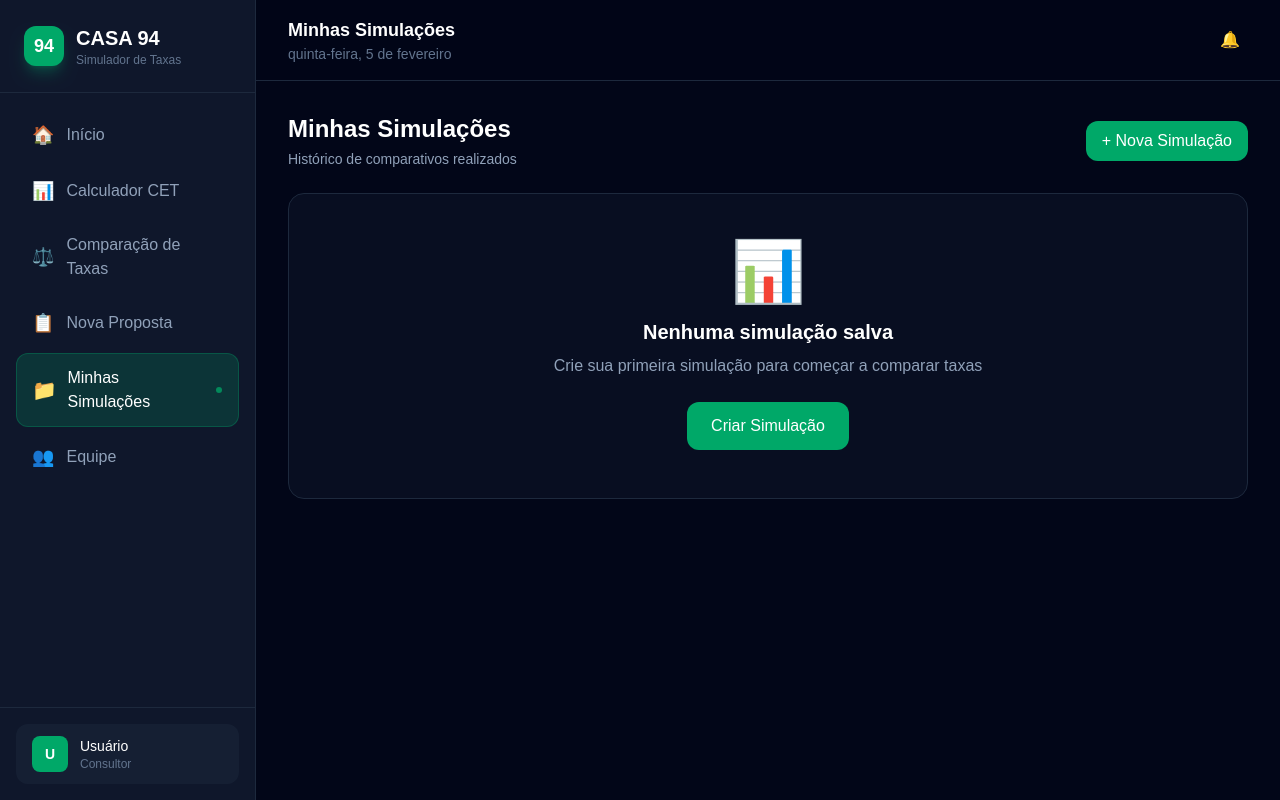
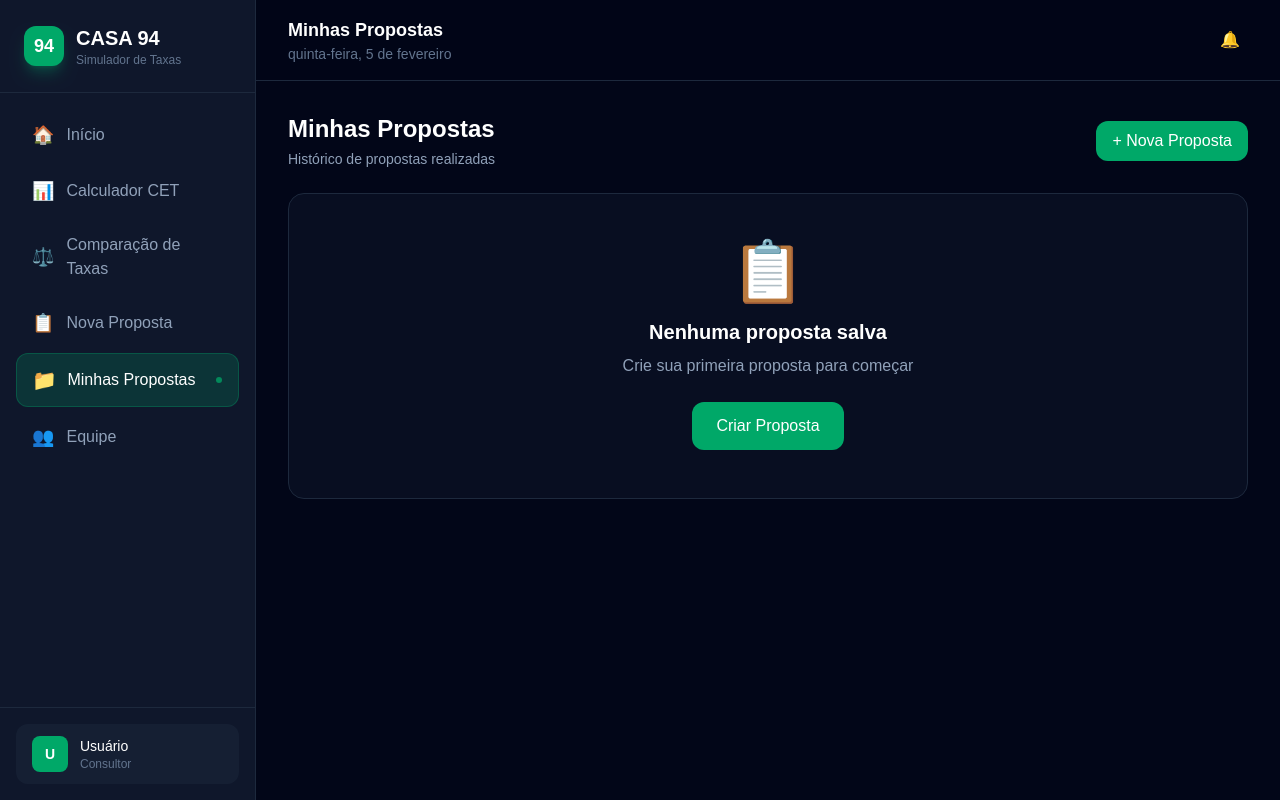
Before and after one commit to SDRCasagrande/casa94-stone, a Next.js app: page /dashboard/simulacoes in a window 1280 px wide. Built offline with nearby package versions, Linux system fonts and the light colour scheme.

Commit message:
feat: rename Simulações to Propostas, button links to Nova Proposta

```diff
--- a/src/app/dashboard/layout.tsx
+++ b/src/app/dashboard/layout.tsx
@@ -13,7 +13,7 @@ const menuItems = [
     { href: '/dashboard/cet', icon: '📊', label: 'Calculador CET' },
     { href: '/dashboard/comparativo', icon: '⚖️', label: 'Comparação de Taxas' },
     { href: '/dashboard/proposta', icon: '📋', label: 'Nova Proposta' },
-    { href: '/dashboard/simulacoes', icon: '📁', label: 'Minhas Simulações' },
+    { href: '/dashboard/simulacoes', icon: '📁', label: 'Minhas Propostas' },
     { href: '/dashboard/equipe', icon: '👥', label: 'Equipe' },
 ];
 
--- a/src/app/dashboard/simulacoes/page.tsx
+++ b/src/app/dashboard/simulacoes/page.tsx
@@ -12,28 +12,28 @@ export default function SimulacoesPage() {
             {/* Header */}
             <div className="flex flex-col sm:flex-row items-start sm:items-center justify-between gap-4">
                 <div>
-                    <h1 className="text-2xl font-bold text-white mb-1">Minhas Simulações</h1>
-                    <p className="text-slate-400 text-sm">Histórico de comparativos realizados</p>
+                    <h1 className="text-2xl font-bold text-white mb-1">Minhas Propostas</h1>
+                    <p className="text-slate-400 text-sm">Histórico de propostas realizadas</p>
                 </div>
                 <a
-                    href="/dashboard/comparativo"
+                    href="/dashboard/proposta"
                     className="px-4 py-2 bg-[#00A868] hover:bg-[#009960] text-white font-medium rounded-xl transition-all"
                 >
-                    + Nova Simulação
+                    + Nova Proposta
                 </a>
             </div>
 
             {/* Empty State */}
             {simulations.length === 0 && (
                 <div className="bg-slate-900/50 border border-slate-800 rounded-2xl p-12 text-center">
-                    <div className="text-6xl mb-4">📊</div>
-                    <h3 className="text-xl font-semibold text-white mb-2">Nenhuma simulação salva</h3>
-                    <p className="text-slate-400 mb-6">Crie sua primeira simulação para começar a comparar taxas</p>
+                    <div className="text-6xl mb-4">📋</div>
+                    <h3 className="text-xl font-semibold text-white mb-2">Nenhuma proposta salva</h3>
+                    <p className="text-slate-400 mb-6">Crie sua primeira proposta para começar</p>
                     <a
-                        href="/dashboard/comparativo"
+                        href="/dashboard/proposta"
                         className="inline-block px-6 py-3 bg-[#00A868] hover:bg-[#009960] text-white font-medium rounded-xl transition-all"
                     >
-                        Criar Simulação
+                        Criar Proposta
                     </a>
                 </div>
             )}
```
